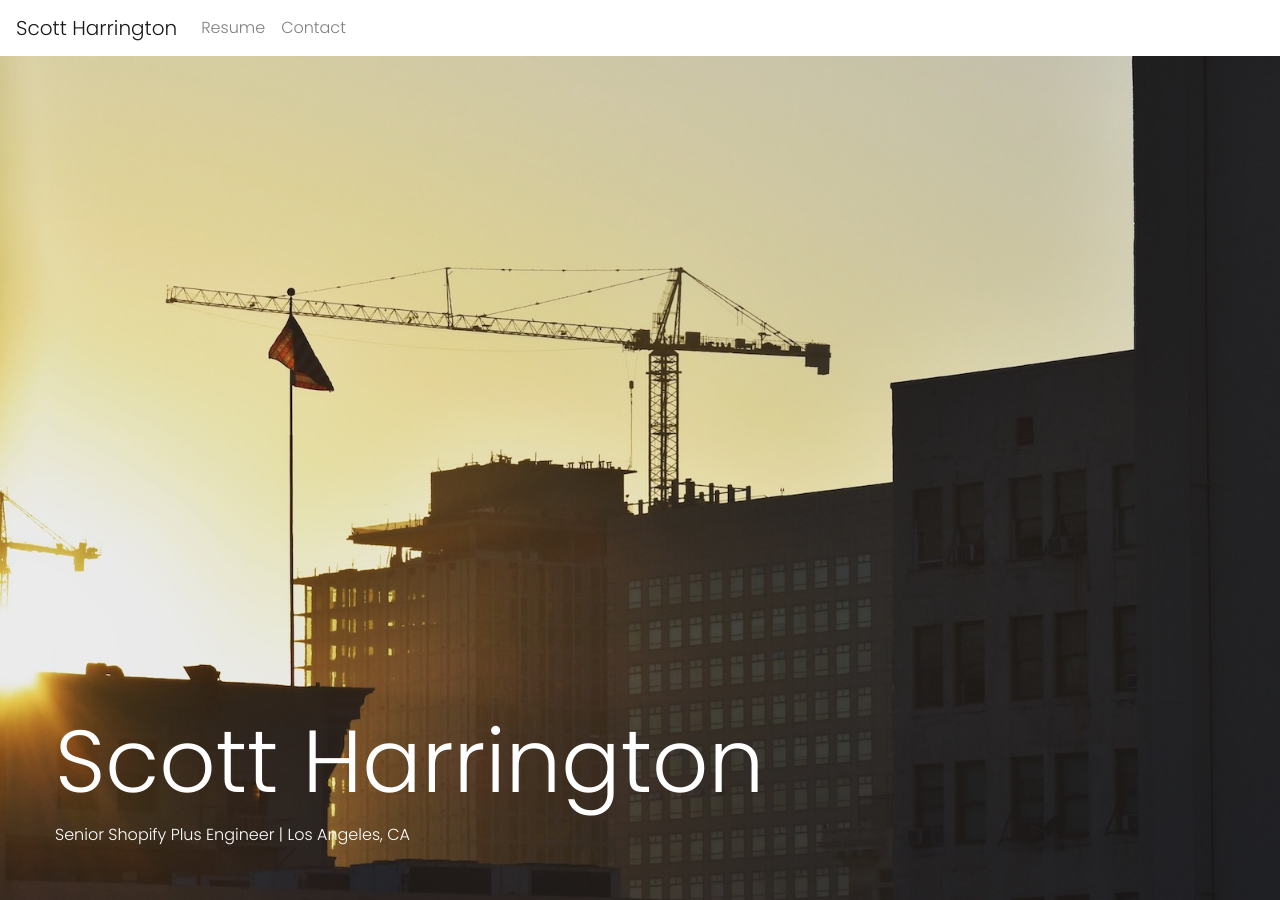
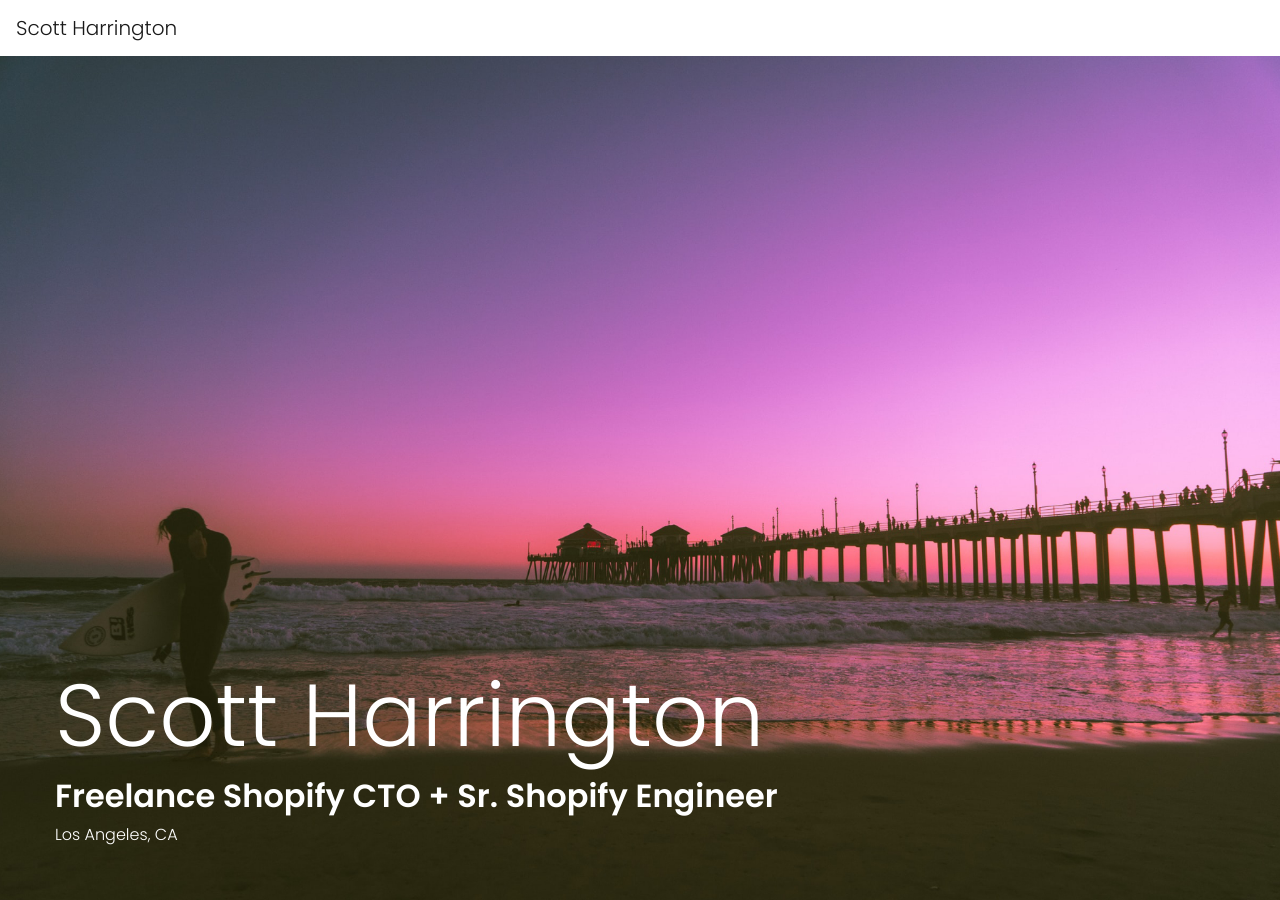
Before and after one commit to ScottJr/scottjr.github.io, a Jekyll site: the page built from index.html, in a window 1280 px wide and 900 px high. Built offline with Jekyll 4.4.1, drawn with Linux system fonts in a browser that asks for light colours; some of the changed text lies outside the part shown.

```diff
--- a/_includes/layout/header.html
+++ b/_includes/layout/header.html
@@ -1,5 +1,5 @@
 <div class="navbar sticky-top navbar-expand-lg navbar-light bg-white">
-  <a class="navbar-brand text-decoration-none" href="/">Scott Harrington</a>
+  <a class="navbar-brand text-decoration-none" href="/"><b>Scott Harrington</b></a>
   <button
     class="navbar-toggler"
     type="button"
@@ -13,17 +13,17 @@
   </button>
   <div class="collapse navbar-collapse" id="navbarSupportedContent">
     <ul class="navbar-nav">
-      <li class="nav-item">
+      <!-- <li class="nav-item">
         <a
           class="nav-link text-decoration-none"
           href="/assets/resources/resume_ico_scott_harrington.pdf"
           target="_blank"
           >Resume</a
         >
-      </li>
-      <li class="nav-item">
+      </li> -->
+      <!-- <li class="nav-item">
         <a class="nav-link text-decoration-none" href="#contact">Contact</a>
-      </li>
+      </li> -->
     </ul>
   </div>
 </div>
--- a/_includes/sections/banner.html
+++ b/_includes/sections/banner.html
@@ -22,7 +22,7 @@
   </style>
   <div class="container">
     <div class="row">
-      <div class="offset-1 col-10 col-lg-7 col-xl-6 p-5 bg-dark-transparent">
+      <div class="offset-1 col-10{% if project.content_align_md_up == 'right' %} offset-md-5 offset-xl-6{% else %} offset-md-0{% endif %} col-lg-7 col-xl-6 p-5 bg-dark-transparent">
         <h1 class="display-3">{{ project.name }}</h1>
         {% if project.description != nil %}
         <h2 class="h5">Project Highlights:</h2>
--- a/index.html
+++ b/index.html
@@ -7,16 +7,17 @@
 
 <section
   class="section--panel"
-  style="background-image: url('/assets/images/IMG_4870.JPG');"
+  style="background-image: url('/assets/images/hero.jpg');"
 >
   <div class="container">
     <div class="row">
       <div class="col-md-8">
         <div class="d-flex flex-column justify-content-end bg-vh-full py-5">
           <h1 class="display-2 text-white">Scott Harrington</h1>
-          <p class="text-white">
-            Senior Shopify Plus Engineer | Los Angeles, CA
-          </p>
+          <h2 class="text-white">
+            Freelance Shopify CTO + Sr. Shopify Engineer
+          </h2>
+          <p class="text-white">Los Angeles, CA</p>
         </div>
       </div>
     </div>
@@ -27,10 +28,9 @@
   <div class="container">
     <div class="row">
       <div class="col-12 col-md-offset-2 col-md-4">
-        <h1>Recent Work</h1>
-        <h4>Shopify Plus</h4>
+        <h2 class="mt-2">Shopify & Shopify Plus</h2>
         <p>Lead Developer</p>
-        <p><i>2017 - 2020</i></p>
+        <p><i>2014 - 2021</i></p>
       </div>
       <div class="col-12 col-md-6 pt-2">
         <ul class="list-unstyled">
@@ -60,8 +60,7 @@
   <div class="container">
     <div class="row">
       <div class="col-12 col-md-offset-2 col-md-4">
-        <h1>Past Work</h1>
-        <h4>Shopify</h4>
+        <h2 class="h1">Shopify</h2>
         <p>Lead Developer</p>
         <p><i>2014 - 2017</i></p>
       </div>
```
Also changed, not shown: _data/projects.json (+30 -16 lines), Gemfile.lock, assets/images/caligenix.jpg (added), assets/images/hero.jpg (added), 1 other file.
